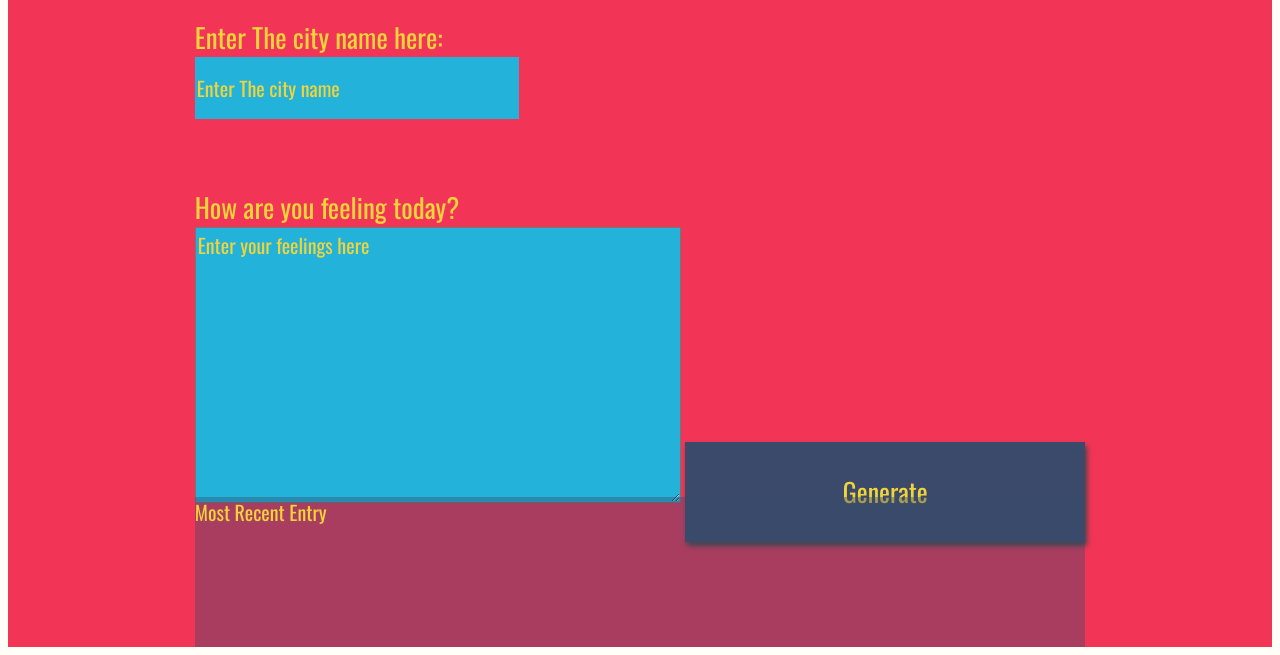
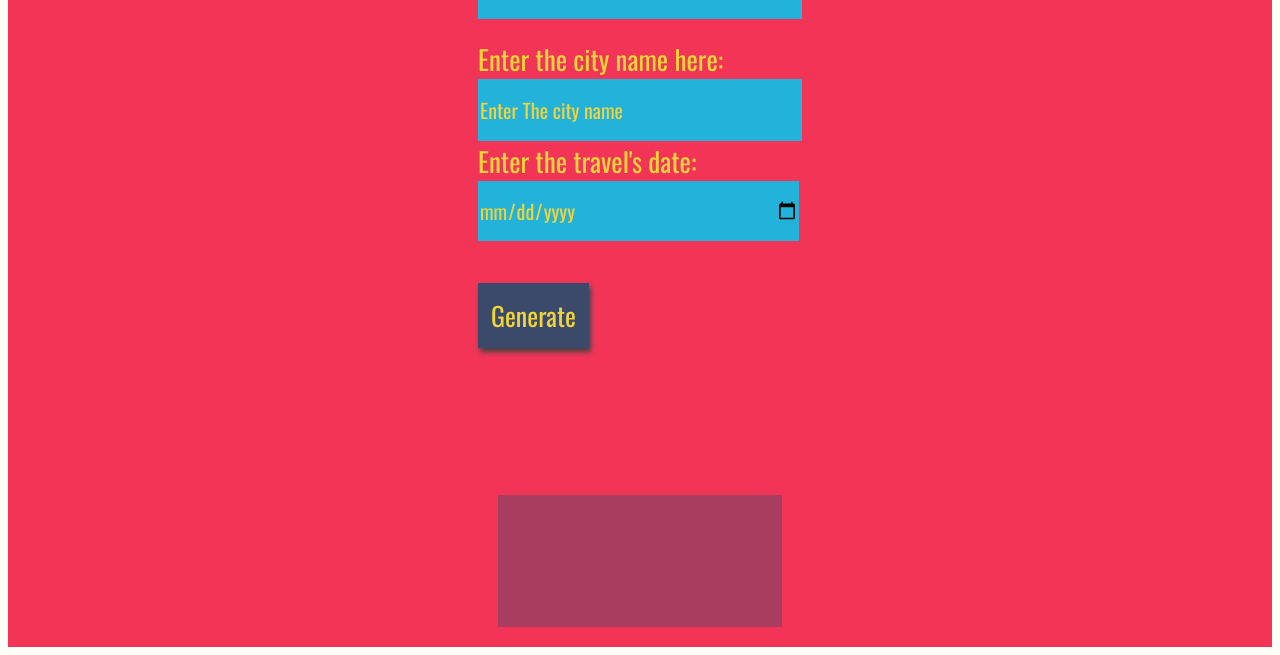
Before and after one commit to MarceloMSilveira/CAPSTONE_FINAL, a website built with webpack: page src/client/views/index.html in a window 1280 px wide. Shown: the part 161-816 px from the top of the page. Built offline with nearby package versions, Linux system fonts and the light colour scheme; a web font is replaced by a local one.

Commit message:
change style more

```diff
--- a/src/client/styles/style.scss
+++ b/src/client/styles/style.scss
@@ -20,8 +20,14 @@
 
 }
 
+.feel{
+        height: 2em;
+        width: 2em;
+}
+
 .entry{
     background: rgba(59, 74, 107, .4);
+    margin: 1em;
 }
 
 #entryHolder{
@@ -71,14 +77,13 @@
 }
 
 button{
-    width: 400px;
-    height: 100px;
     background: #3b4a6b;
     color: #f0d43a;
     font-size: 26px;
     font-family: 'Oswald', sans-serif;
     border: none;
     box-shadow: 2px 4px 5px #444;
+    padding: .5em;
 }
 h1{
     font-size: 36px;
--- a/src/client/views/index.html
+++ b/src/client/views/index.html
@@ -11,16 +11,15 @@
    TRAVEL PLANNER
   </div>
   <div class ="holder city">
-    <label for="city">Enter The city name here:</label>
+    <label for="city">Enter the city name here:</label>
     <input type="text" id="city" placeholder="Enter The city name">
+    <label for="date">Enter the travel's date:</label>
+    <input type="date" id="date" placeholder="Enter the travel's date">
   </div>
   <div class ="holder feel">
-    <label for="feelings">How are you feeling today?</label>
-    <textarea class= "myInput" id="feelings" placeholder="Enter your feelings here" rows="9" cols="50"></textarea>
     <button id="generate" type = "submit"> Generate </button>
   </div>
   <div class ="holder entry">
-    <div class = "title">Most Recent Entry</div>
     <div id = "entryHolder">
       <div id = "cityName"></div>
       <div id = "date"></div>
```
